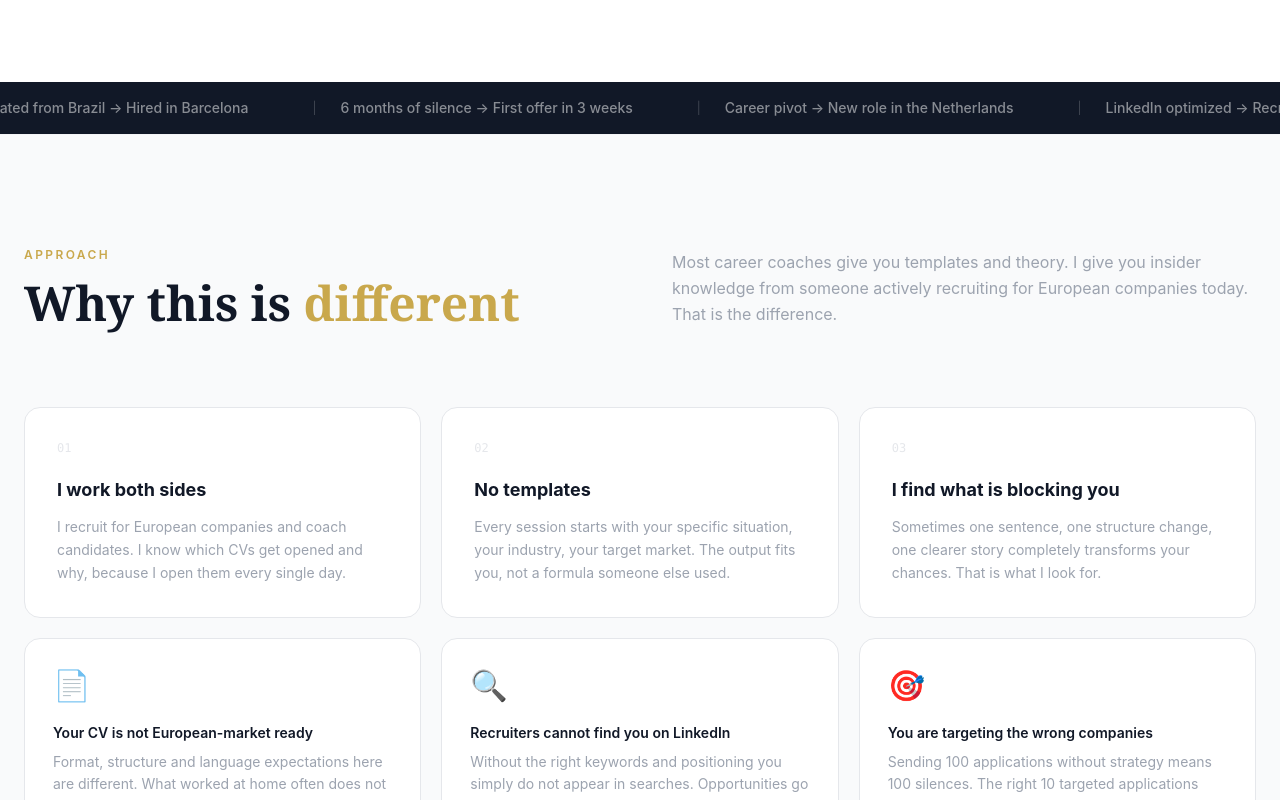
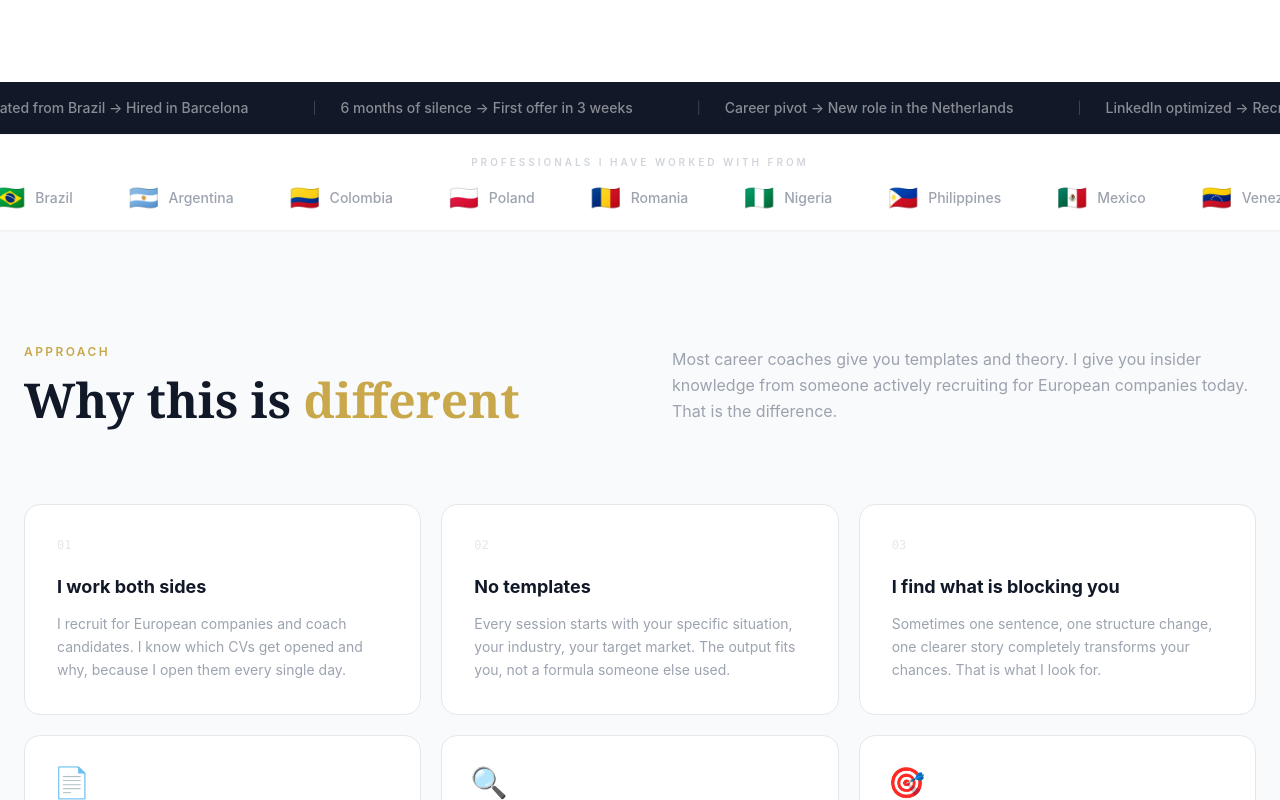
Before and after one commit to teruelorteganoelia-bit/land-in-europe-website, a Next.js app: page / in a window 1280 px wide. Shown: the part 940-1740 px from the top of the page. Built offline with nearby package versions, Linux system fonts and the light colour scheme.

Commit message:
gold FAQ highlight, testimonials carousel, country flags strip

```diff
--- a/app/page.tsx
+++ b/app/page.tsx
@@ -16,6 +16,27 @@ const TICKER = [
   "Career pivot → New role in the Netherlands",
   "LinkedIn optimized → Recruiter reached out in 48 h",
   "Stuck for months → Finance Manager, Lisbon",
+];
+
+const COUNTRIES = [
+  { flag:"🇮🇳", name:"India" },
+  { flag:"🇦🇪", name:"UAE" },
+  { flag:"🇺🇸", name:"United States" },
+  { flag:"🇧🇷", name:"Brazil" },
+  { flag:"🇦🇷", name:"Argentina" },
+  { flag:"🇨🇴", name:"Colombia" },
+  { flag:"🇵🇱", name:"Poland" },
+  { flag:"🇷🇴", name:"Romania" },
+  { flag:"🇳🇬", name:"Nigeria" },
+  { flag:"🇵🇭", name:"Philippines" },
+  { flag:"🇲🇽", name:"Mexico" },
+  { flag:"🇻🇪", name:"Venezuela" },
+  { flag:"🇵🇹", name:"Portugal" },
+  { flag:"🇪🇸", name:"Spain" },
+  { flag:"🇫🇷", name:"France" },
+  { flag:"🇩🇪", name:"Germany" },
+  { flag:"🇮🇹", name:"Italy" },
+  { flag:"🇬🇧", name:"United Kingdom" },
 ];
 
 const STATS = [
@@ -326,6 +347,26 @@ function Ticker() {
   );
 }
 
+// ─── Country strip ────────────────────────────────────────────────────────────
+function CountryStrip() {
+  const all = [...COUNTRIES, ...COUNTRIES];
+  return (
+    <div className="bg-white border-t border-b border-gray-100 py-5 overflow-hidden">
+      <p className="text-center text-[10px] font-semibold text-gray-300 uppercase tracking-[0.3em] mb-4">
+        Professionals I have worked with from
+      </p>
+      <div className="ticker-inner" style={{ animationDuration: "40s" }}>
+        {all.map((c, i) => (
+          <div key={i} className="flex items-center gap-2.5 px-7 flex-shrink-0">
+            <span className="text-2xl leading-none">{c.flag}</span>
+            <span className="text-sm font-medium text-gray-400 whitespace-nowrap">{c.name}</span>
+          </div>
+        ))}
+      </div>
+    </div>
+  );
+}
+
 // ─── Approach ─────────────────────────────────────────────────────────────────
 function Approach() {
   const headRef  = useReveal();
@@ -531,10 +572,22 @@ function About() {
   );
 }
 
-// ─── Testimonials ─────────────────────────────────────────────────────────────
+// ─── Testimonials carousel ────────────────────────────────────────────────────
 function Testimonials() {
-  const headRef  = useReveal();
-  const cardsRef = useReveal();
+  const headRef = useReveal();
+  const [active, setActive] = useState(0);
+  const [paused, setPaused] = useState(false);
+  const total = TESTIMONIALS.length;
+
+  useEffect(() => {
+    if (paused) return;
+    const t = setInterval(() => setActive(a => (a + 1) % total), 5000);
+    return () => clearInterval(t);
+  }, [paused, total]);
+
+  // Desktop: show 3 cards, centered on `active`
+  const visible = [0, 1, 2].map(offset => (active + offset) % total);
+
   return (
     <section id="testimonials" className="py-24 sm:py-28 px-6 bg-gray-50 border-t border-gray-100">
       <div className="max-w-7xl mx-auto">
@@ -545,13 +598,60 @@ function Testimonials() {
               What clients <span className="text-[#C9A84C]">say</span>
             </h2>
           </div>
-          <p className="text-gray-400 leading-relaxed self-end">Professionals from across the world who repositioned themselves and started moving forward.</p>
+          <p className="text-gray-400 leading-relaxed self-end">
+            Professionals from across the world who repositioned themselves and started moving forward.
+          </p>
         </div>
 
-        {/* reveal-group: cards stagger in */}
-        <div ref={cardsRef} className="reveal-group flex md:grid md:grid-cols-3 gap-5 overflow-x-auto pb-4 md:pb-0 snap-x snap-mandatory md:snap-none -mx-6 px-6 md:mx-0 md:px-0">
+        {/* Desktop carousel — 3 cards, auto-advances */}
+        <div
+          className="hidden md:grid md:grid-cols-3 gap-5 mb-8"
+          onMouseEnter={() => setPaused(true)}
+          onMouseLeave={() => setPaused(false)}
+        >
+          {visible.map((tIdx, pos) => {
+            const t = TESTIMONIALS[tIdx];
+            const isCenter = pos === 0;
+            return (
+              <div
+                key={tIdx}
+                onClick={() => setActive(tIdx)}
+                className={`bg-white rounded-2xl p-7 flex flex-col cursor-pointer transition-all duration-500 ${
+                  isCenter
+                    ? "border-2 border-[#C9A84C] shadow-lg shadow-[#C9A84C]/10 scale-[1.02]"
+                    : "border border-gray-200 opacity-70 hover:opacity-90"
+                }`}
+              >
+                <div className="w-8 h-px bg-[#C9A84C] mb-5"/>
+                <p className="text-gray-500 text-sm leading-relaxed flex-1 mb-5">{t.quote}</p>
+                <p className="text-[11px] font-semibold text-[#C9A84C] mb-5 tracking-wide">{t.result}</p>
+                <div className="border-t border-gray-100 pt-5">
+                  <p className="font-semibold text-gray-900 text-sm">{t.name}</p>
+                  <p className="text-gray-400 text-xs mt-0.5">{t.role}</p>
+                </div>
+              </div>
+            );
+          })}
+        </div>
+
+        {/* Dots */}
+        <div className="hidden md:flex items-center justify-center gap-2 mb-2">
+          {TESTIMONIALS.map((_, i) => (
+            <button
+              key={i}
+              onClick={() => { setActive(i); setPaused(true); setTimeout(() => setPaused(false), 6000); }}
+              className={`rounded-full transition-all duration-300 ${
+                i === active ? "w-6 h-2 bg-[#C9A84C]" : "w-2 h-2 bg-gray-300 hover:bg-gray-400"
+              }`}
+              aria-label={`Go to testimonial ${i + 1}`}
+            />
+          ))}
+        </div>
+
+        {/* Mobile: horizontal scroll (unchanged) */}
+        <div className="flex md:hidden gap-5 overflow-x-auto pb-4 snap-x snap-mandatory -mx-6 px-6">
           {TESTIMONIALS.map((t, i) => (
-            <div key={i} className="bg-white border border-gray-200 rounded-2xl p-7 flex flex-col lift flex-shrink-0 w-[85vw] sm:w-[70vw] md:w-auto snap-start">
+            <div key={i} className="bg-white border border-gray-200 rounded-2xl p-7 flex flex-col flex-shrink-0 w-[85vw] snap-start">
               <div className="w-8 h-px bg-[#C9A84C] mb-5"/>
               <p className="text-gray-500 text-sm leading-relaxed flex-1 mb-5">{t.quote}</p>
               <p className="text-[11px] font-semibold text-[#C9A84C] mb-5 tracking-wide">{t.result}</p>
@@ -643,19 +743,28 @@ function FAQ() {
           {FAQS.map((f, i) => {
             const isOpen = open === i;
             return (
-              <div key={i} className="bg-white border border-gray-200 rounded-2xl overflow-hidden">
+              <div
+                key={i}
+                className={`rounded-2xl overflow-hidden border transition-all duration-300 ${
+                  isOpen
+                    ? "border-[#C9A84C]/50 shadow-md shadow-[#C9A84C]/8 bg-white"
+                    : "border-gray-200 bg-white"
+                }`}
+              >
                 <button
-                  className="w-full flex items-center justify-between gap-4 px-6 py-5 text-left hover:bg-gray-50 transition-colors"
+                  className="w-full flex items-center justify-between gap-4 px-6 py-5 text-left transition-colors"
                   onClick={() => setOpen(isOpen ? null : i)}
                   aria-expanded={isOpen}
                 >
-                  <span className="font-semibold text-gray-900 text-sm">{f.q}</span>
-                  <div className={`w-7 h-7 rounded-full bg-gray-900 flex items-center justify-center flex-shrink-0 transition-transform duration-200 ${isOpen ? "rotate-45" : ""}`}>
+                  <span className={`font-semibold text-sm transition-colors duration-200 ${isOpen ? "text-[#C9A84C]" : "text-gray-900"}`}>
+                    {f.q}
+                  </span>
+                  <div className={`w-7 h-7 rounded-full flex items-center justify-center flex-shrink-0 transition-all duration-200 ${isOpen ? "bg-[#C9A84C] rotate-45" : "bg-gray-900"}`}>
                     <svg width="10" height="10" viewBox="0 0 10 10" fill="none"><path d="M5 2v6M2 5h6" stroke="white" strokeWidth="1.4" strokeLinecap="round"/></svg>
                   </div>
                 </button>
                 <div className={`overflow-hidden transition-all duration-300 ease-in-out ${isOpen ? "max-h-64 opacity-100" : "max-h-0 opacity-0"}`}>
-                  <div className="px-6 pb-5 pt-3 border-t border-gray-100 text-gray-500 text-sm leading-relaxed">{f.a}</div>
+                  <div className="px-6 pb-5 pt-3 border-t border-[#C9A84C]/20 text-gray-600 text-sm leading-relaxed">{f.a}</div>
                 </div>
               </div>
             );
@@ -792,6 +901,7 @@ export default function Home() {
       <Navbar/>
       <Hero/>
       <Ticker/>
+      <CountryStrip/>
       <Approach/>
       <Services/>
       <HowItWorks/>
```
